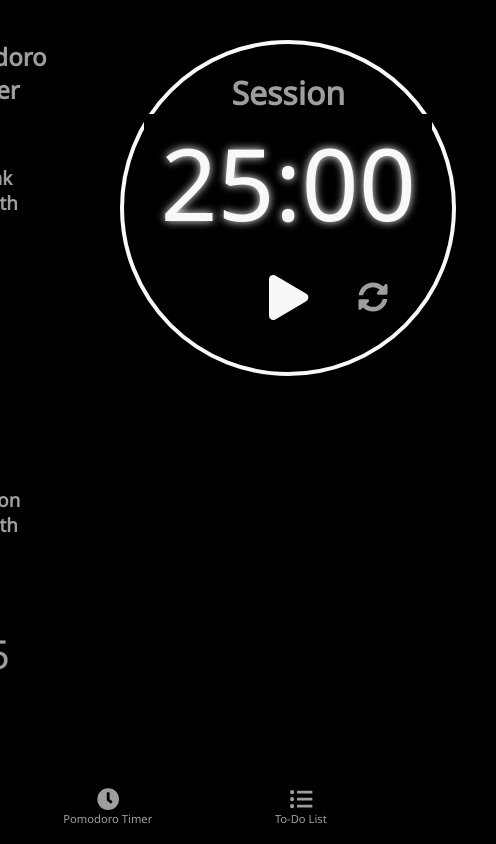
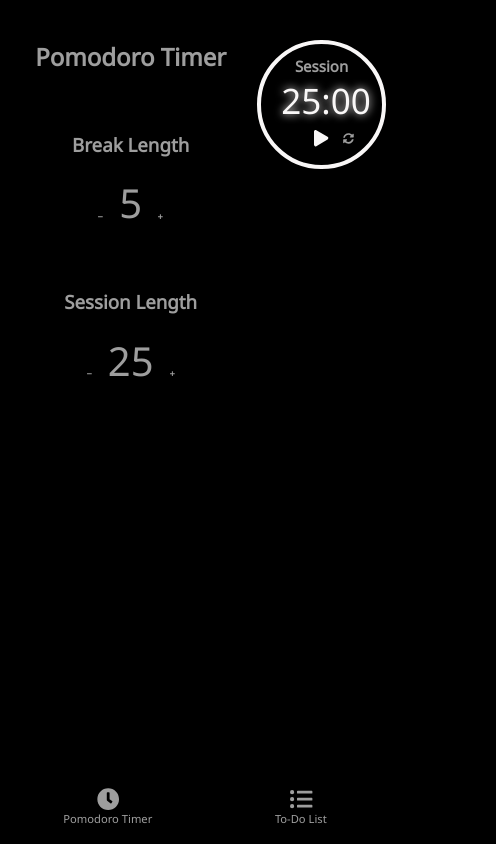
Before and after one commit to YH-Shen/pomodoro_clock, a React (Create React App) app: page / in a window 390 px wide. Shown: the whole page, 496 px wide, since content can reach past the window. Built offline with nearby package versions, Linux system fonts and the light colour scheme.

Commit message:
Added responsiveness to the timer's clock. Start working on the counter controls

```diff
--- a/src/App.css
+++ b/src/App.css
@@ -15,13 +15,15 @@
 body {
     display: flex;
     flex-direction: row;
-    justify-content: center;
+    justify-content: space-evenly;
+    width: 100vw;
 }
 .Clock {
     display: flex;
 
     justify-content: center;
-    margin: 20px;
+    margin: 20px 0px;
+    user-select: none;
 }
 .Counters {
     display: flex;
@@ -29,9 +31,24 @@ body {
     align-items: center;
     /* justify-content: space-around; */
     margin: 20px;
+    user-select: none;
 }
 
 #break-label,
 #session-label {
     margin: 20px;
 }
+@media screen and (max-width: 1000px) {
+    body {
+        width: 100%;
+    }
+    /* .Counters {
+        flex-flow: row wrap;
+        justify-content: center;
+        margin: 0 20px;
+    }
+    .Counters h2 {
+        width: 100%;
+        margin: 0;
+    } */
+}
--- a/src/static/Clock.css
+++ b/src/static/Clock.css
@@ -1,6 +1,6 @@
 .clock-container {
     background-color: transparent;
-    margin: 20px;
+    margin: 20px 0px;
     padding: 20px;
     border: solid 4px #f9f7f7;
 
@@ -16,17 +16,18 @@
     */
     flex-flow: column;
     justify-content: center;
-    width: 21em;
-    height: 21em;
+    width: 33vw;
+    height: 33vw;
 }
 
 .clock-container h1 {
     text-align: center;
     background-color: transparent;
     margin: 0;
+    font-size: 3.85vw;
 }
 .clock-container span {
-    font-size: 100px;
+    font-size: 9vw;
 }
 .controls {
     background-color: transparent;
@@ -34,18 +35,19 @@
 
 .controls button {
     background-color: transparent;
-    padding: 10px;
-    margin: 15px;
-    font-size: 15px;
+    padding: 0.6vw;
+    margin: 1vw;
+    font-size: 1.4vw;
     border: none;
     cursor: pointer;
+    outline: none;
 }
 #start_stop svg path {
     color: #f9f7f7;
 }
 #reset {
     position: absolute;
-    margin: 22px 15px;
+    margin: 1.6vw 1.4vw;
 }
 .controls span {
     font-size: 40px;
@@ -59,4 +61,5 @@
 #time-left {
     color: #f9f7f7;
     text-shadow: 0 0 9px;
+    background-color: transparent;
 }
--- a/src/static/ToDoList.css
+++ b/src/static/ToDoList.css
@@ -40,6 +40,7 @@ select {
     font-size: 1.2rem;
     padding: 0.5rem;
     padding-right: 2rem;
+    user-select: none;
 }
 .select {
     margin: 1rem 0rem 1rem 1rem;
```
